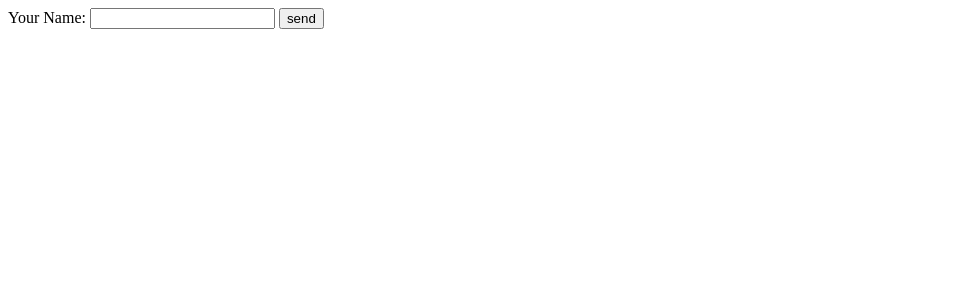
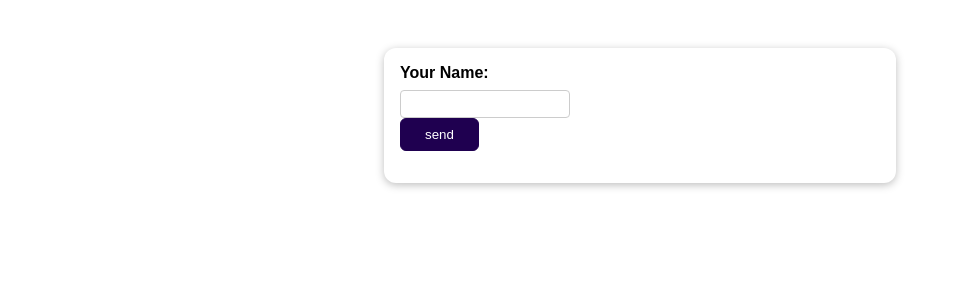
Before and after one commit to 9637231757/Feedback_Form, a Django app: page / in a window 1280 px wide. Shown: the top 300 px of the page, without its empty margins (0-955 px from the left). Run offline with Django 4.2, Linux system fonts and the light colour scheme.

Commit message:
updated styles.css

```diff
--- a/reviews/static/reviews/styles.css
+++ b/reviews/static/reviews/styles.css
@@ -0,0 +1,70 @@
+body {
+    font-family: sans-serif;
+    margin: 0;
+  }
+
+  form {
+    margin: 3rem auto;
+    width: 90%;
+    max-width: 30rem;
+    padding: 1rem;
+    border-radius: 12px;
+    background-color: white;
+    box-shadow: 0 2px 8px rgba(0, 0, 0, 0.26);
+  }
+
+  button {
+    cursor: pointer;
+    padding: 0.5rem 1.5rem;
+    border-radius: 6px;
+    background-color: #1f0050;
+    color: white;
+    border: 1px solid #1f0050;
+  }
+
+  button:hover,
+  button:active {
+    background-color: #320777;
+    border-color: #320777;
+  }
+
+  .form-control {
+    margin-bottom: 1rem;
+  }
+
+  .form-control input {
+    font: inherit;
+    padding: 0.25rem;
+    border-radius: 4px;
+    border: 1px solid #ccc;
+    display: block;
+    width: 10rem;
+  }
+
+  .form-control input:focus {
+    border-color: #1f0050;
+    outline: none;
+    background-color: #f4eeff;
+  }
+
+  .form-control label {
+    font-weight: bold;
+    display: block;
+    margin-bottom: 0.5rem;
+  }
+
+  .errorlist {
+    list-style: none;
+    margin: 0.5rem 0;
+    padding: 0;
+    color: #680000;
+  }
+
+  .errors input {
+    border-color: #680000;
+    background-color: #fde3e3;
+  }
+
+  .errors label {
+    color: #680000;
+  }
--- a/reviews/templates/reviews/review.html
+++ b/reviews/templates/reviews/review.html
@@ -1,9 +1,11 @@
+{% load static %}
 <!DOCTYPE html>
 <html lang="en">
 <head>
     <meta charset="UTF-8">
     <meta name="viewport" content="width=device-width, initial-scale=1.0">
-    <title>Document</title>
+    <title>Your Review</title>
+    <link rel="stylesheet" href="{% static "reviews/styles.css" %}">
 </head>
 <body>
     <form method ="POST" action="">
```
